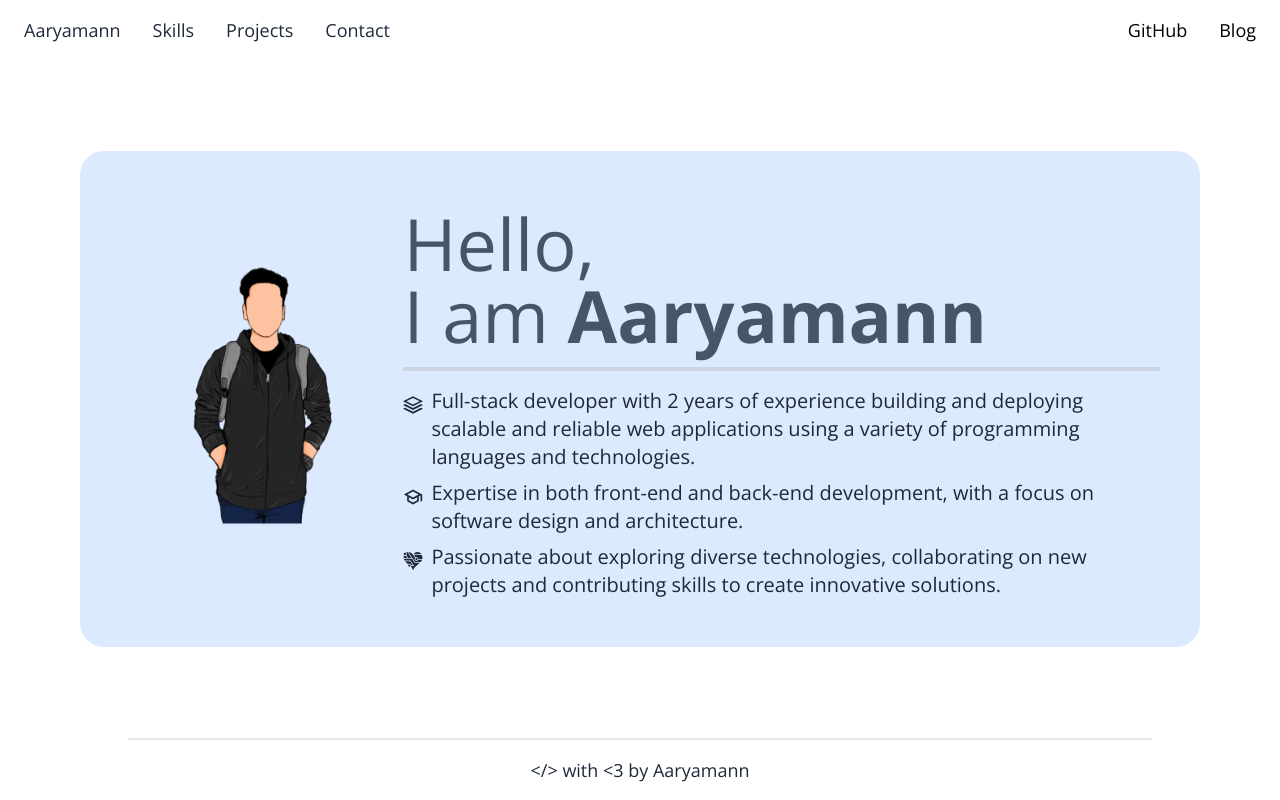
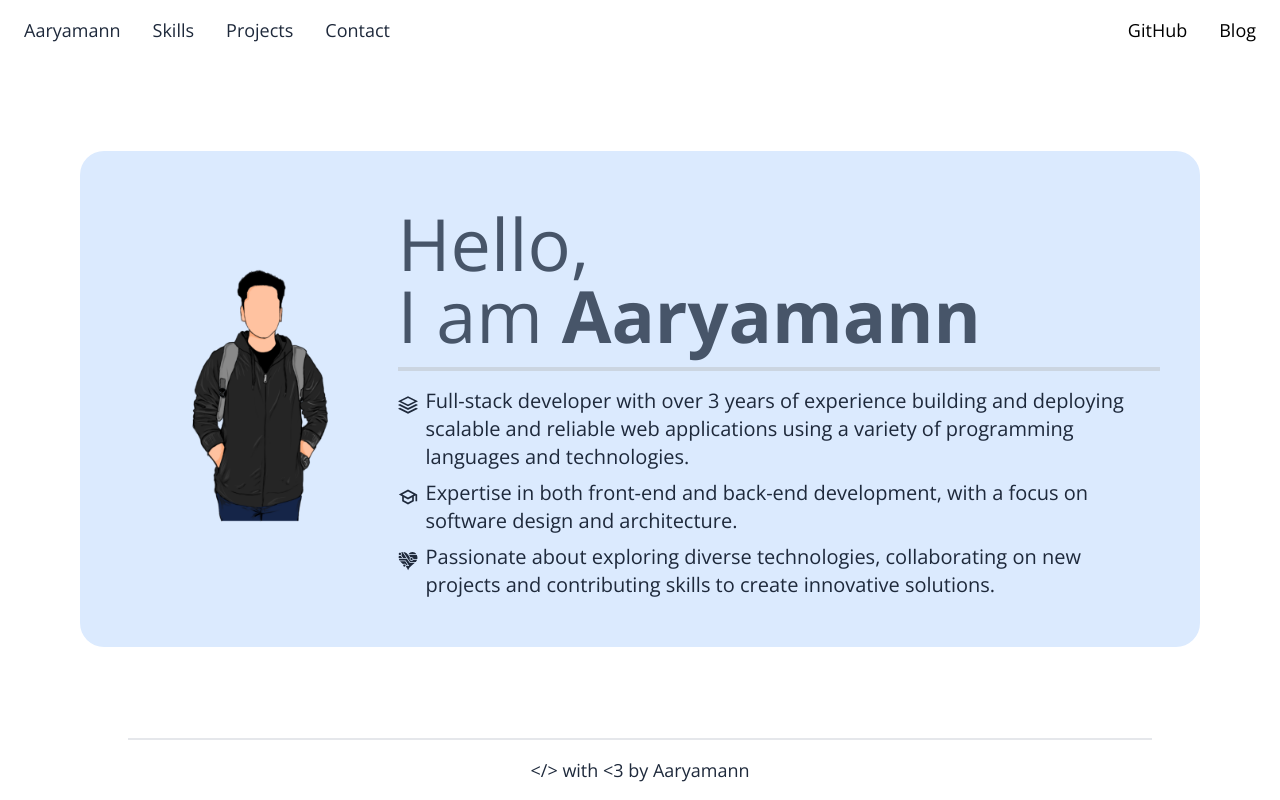
Before and after one commit to Aaryamann171/aaryamann171.github.io, a Next.js app: page / in a window 1280 px wide. Built offline with nearby package versions, Linux system fonts and the light colour scheme.

Commit message:
updated years of experience

```diff
--- a/pages/index.js
+++ b/pages/index.js
@@ -29,7 +29,8 @@ const Home = () => {
                 </div>
                 <div>
                     <h1 className="text-3xl md:text-7xl mt-4 text-slate-600">
-            Hello,<br /> I am <span className="font-bold">Aaryamann</span>
+                        Hello,
+                        <br /> I am <span className="font-bold">Aaryamann</span>
                     </h1>
                     <div className="w-full h-1 bg-slate-300 px-2 md:px-10 my-4"></div>
                     <div className="text-slate-800">
@@ -38,7 +39,10 @@ const Home = () => {
                                 <ImStack />
                             </div>
                             <div className="ml-2">
-                Full-stack developer with 2 years of experience building and deploying scalable and reliable web applications using a variety of programming languages and technologies.
+                                Full-stack developer with over 3 years of
+                                experience building and deploying scalable and
+                                reliable web applications using a variety of
+                                programming languages and technologies.
                             </div>
                         </p>
                         <p className="text-sm md:text-xl flex mb-2">
@@ -46,7 +50,9 @@ const Home = () => {
                                 <MdOutlineSchool />
                             </div>
                             <div className="ml-2">
-                Expertise in both front-end and back-end development, with a focus on software design and architecture.
+                                Expertise in both front-end and back-end
+                                development, with a focus on software design and
+                                architecture.
                             </div>
                         </p>
                         <p className="text-sm md:text-xl flex mb-2">
@@ -54,7 +60,12 @@ const Home = () => {
                                 <GiTechnoHeart />
                             </div>
                             <div clasName="pl-4">
-                <h1 className="ml-2">Passionate about exploring diverse technologies, collaborating on new projects and contributing skills to create innovative solutions.</h1>
+                                <h1 className="ml-2">
+                                    Passionate about exploring diverse
+                                    technologies, collaborating on new projects
+                                    and contributing skills to create innovative
+                                    solutions.
+                                </h1>
                             </div>
                         </p>
                     </div>
@@ -63,6 +74,6 @@ const Home = () => {
             <Footer />
         </div>
     );
-}
+};
 
 export default Home;
```
Lines whose indentation alone changed are shown as unchanged.
